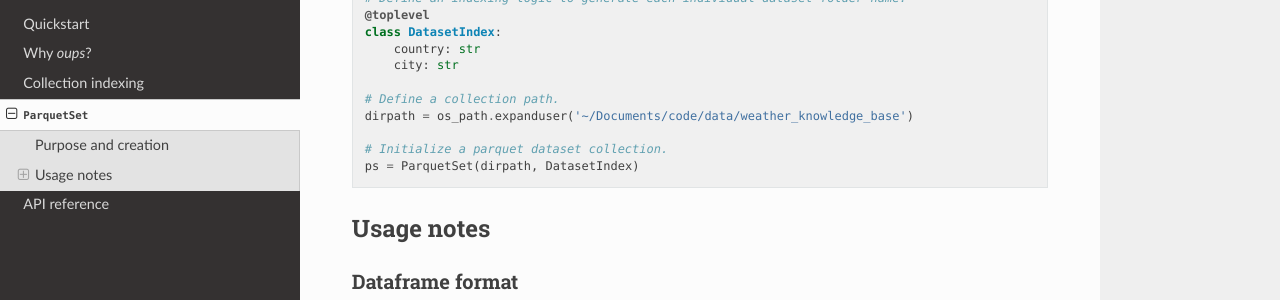
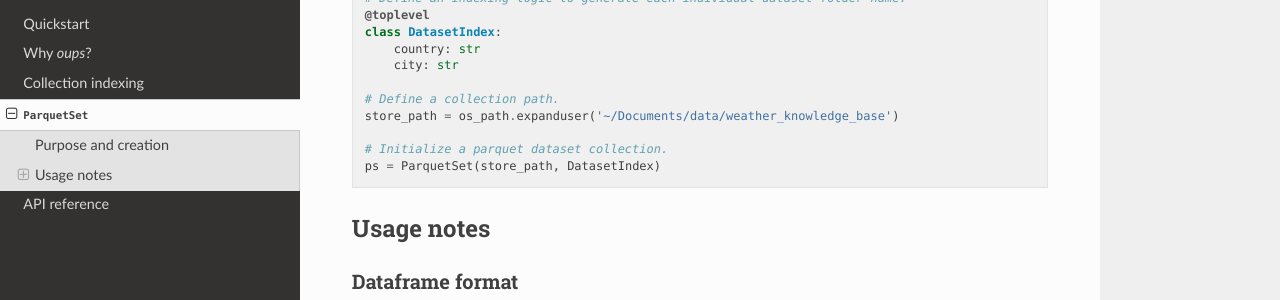
Before and after one commit to yohplala/oups, a Sphinx documentation site: the page built from docs/source/parquetset.rst, in a window 1280 px wide and 900 px high, scrolled down 337 px. Shown: the part 151-451 px from the top of the window. Built offline with Sphinx 7.4.7 and the Read the Docs theme 2.0.0, drawn with Linux system fonts in a browser that asks for light colours; some of the changed text lies outside the part shown.

Commit message:
Update parquetset.rst

```diff
--- a/docs/source/parquetset.rst
+++ b/docs/source/parquetset.rst
@@ -22,10 +22,10 @@ An instance of ``ParquetSet`` class gathers a collection of datasets.
         city: str
 
     # Define a collection path.
-    dirpath = os_path.expanduser('~/Documents/code/data/weather_knowledge_base')
+    store_path = os_path.expanduser('~/Documents/data/weather_knowledge_base')
 
     # Initialize a parquet dataset collection.
-    ps = ParquetSet(dirpath, DatasetIndex)
+    ps = ParquetSet(store_path, DatasetIndex)
 
 Usage notes
 -----------
```
Also changed, not shown: other parts of docs/source/parquetset.rst (+2 -0 lines).
